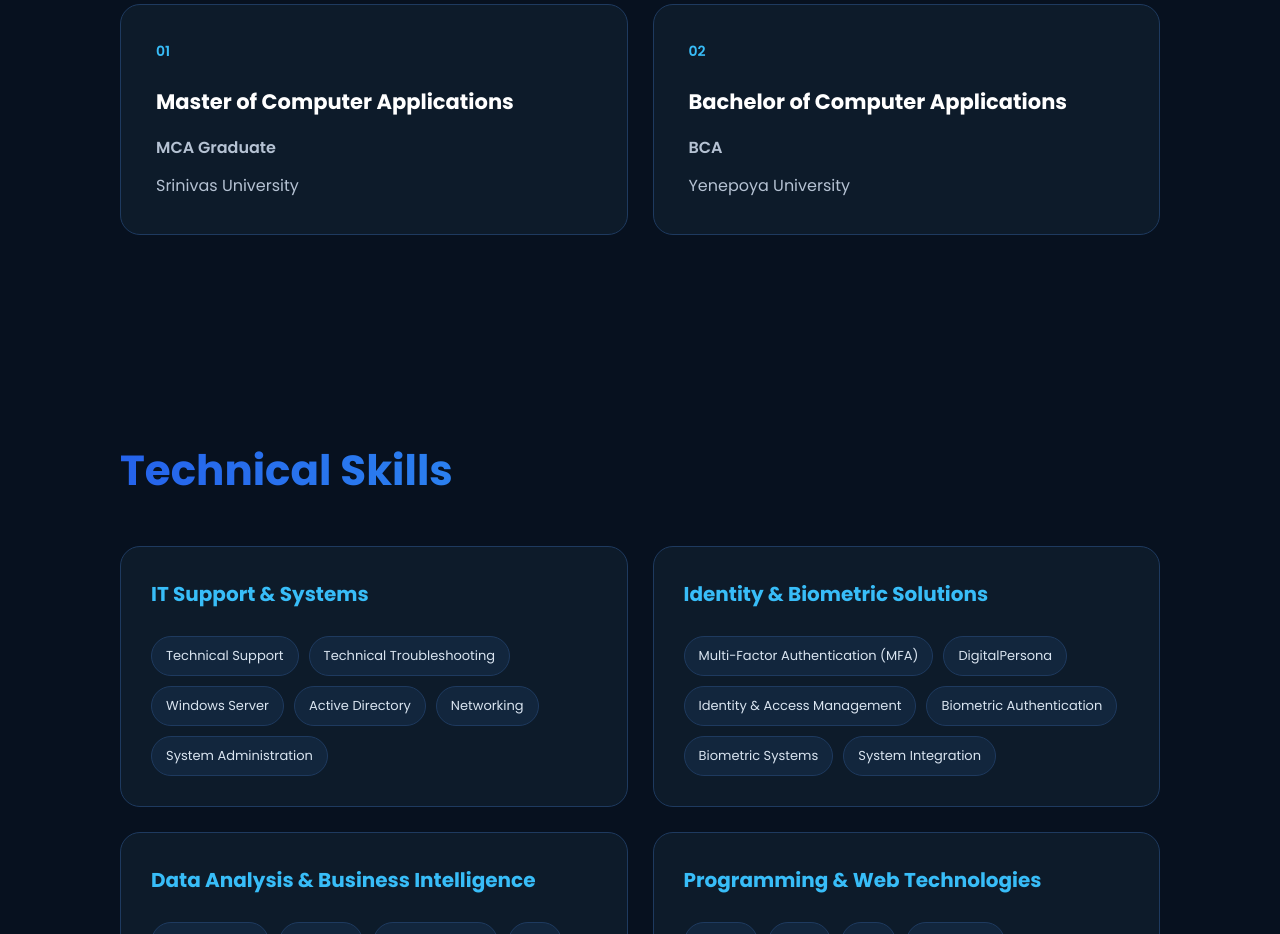
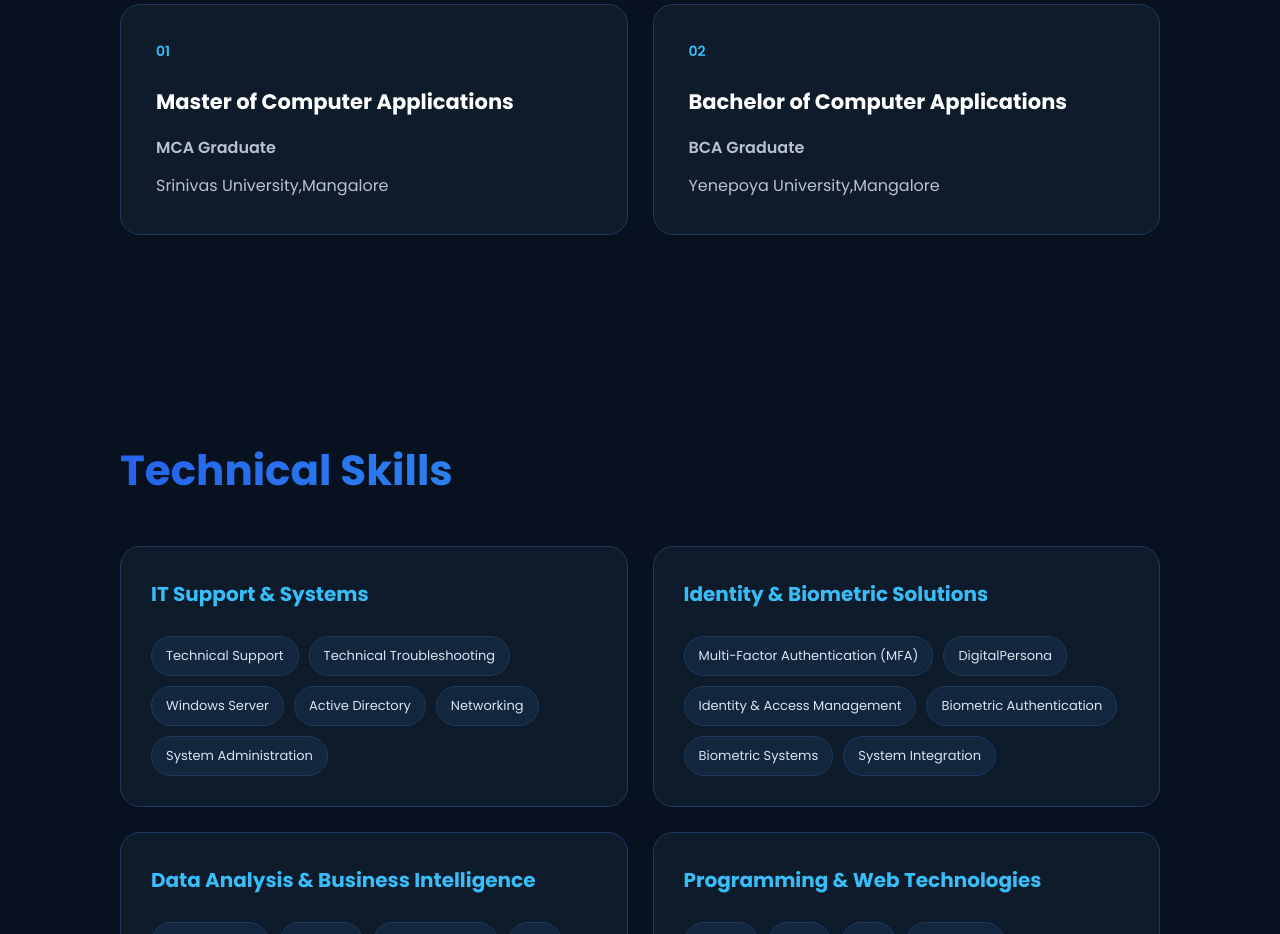
Before and after one commit to Faisalgithub21/mohammadfaisal.io, a plain HTML site: page index.html in a window 1280 px wide. Shown: the part 1760-2694 px from the top of the page. Drawn offline with Linux system fonts and the light colour scheme.

Commit message:
Fix HTML formatting and structure

```diff
--- a/index.html
+++ b/index.html
@@ -105,7 +105,7 @@
 
                 <p class="degree">MCA Graduate</p>
 
-                <p>Srinivas University</p>
+                <p>Srinivas University,Mangalore</p>
 
             </div>
 
@@ -116,9 +116,9 @@
 
                 <h3>Bachelor of Computer Applications</h3>
 
-                <p class="degree">BCA</p>
+                <p class="degree">BCA Graduate</p>
 
-                <p>Yenepoya University</p>
+                <p>Yenepoya University,Mangalore</p>
 
             </div>
 
```
